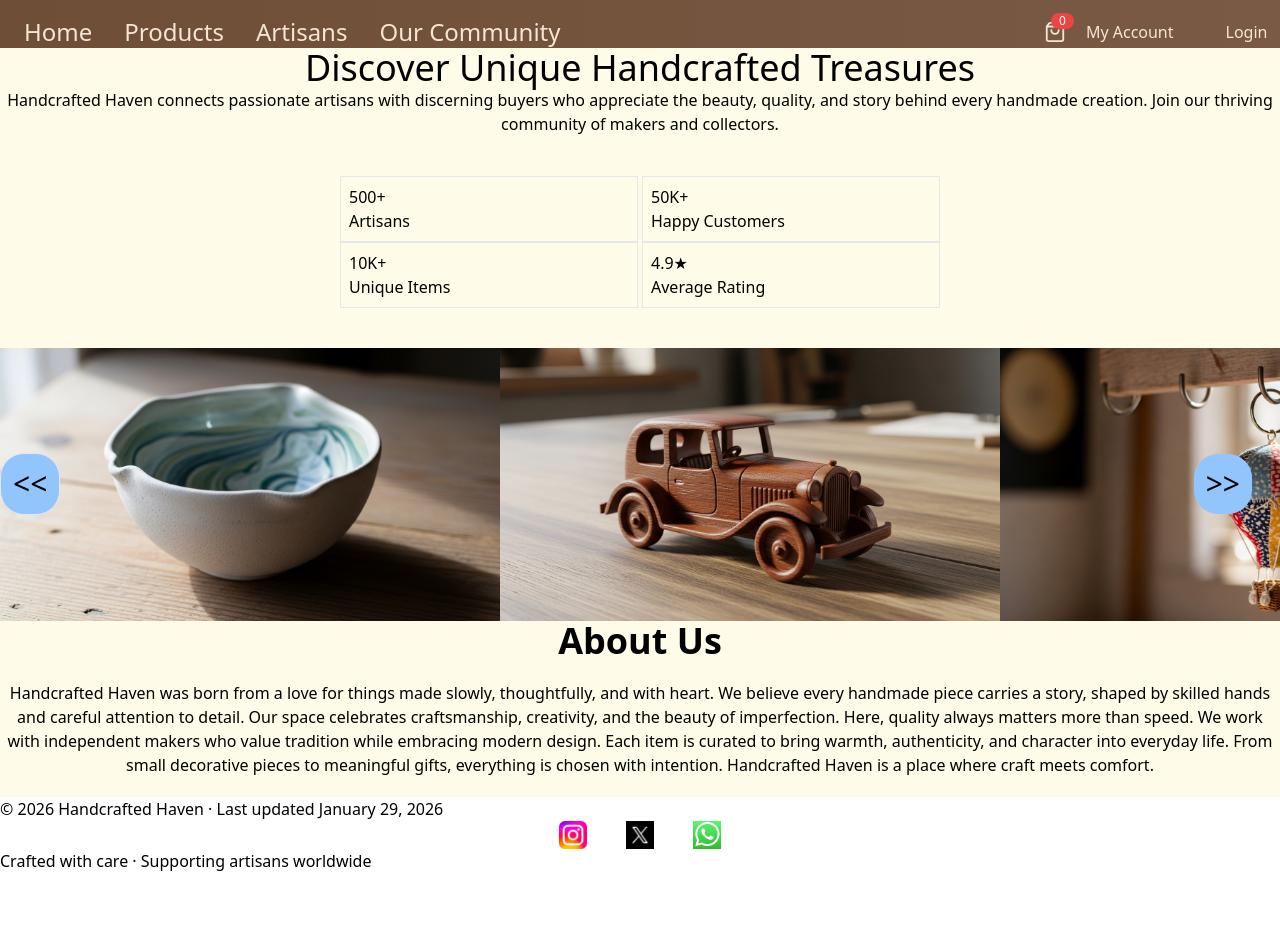
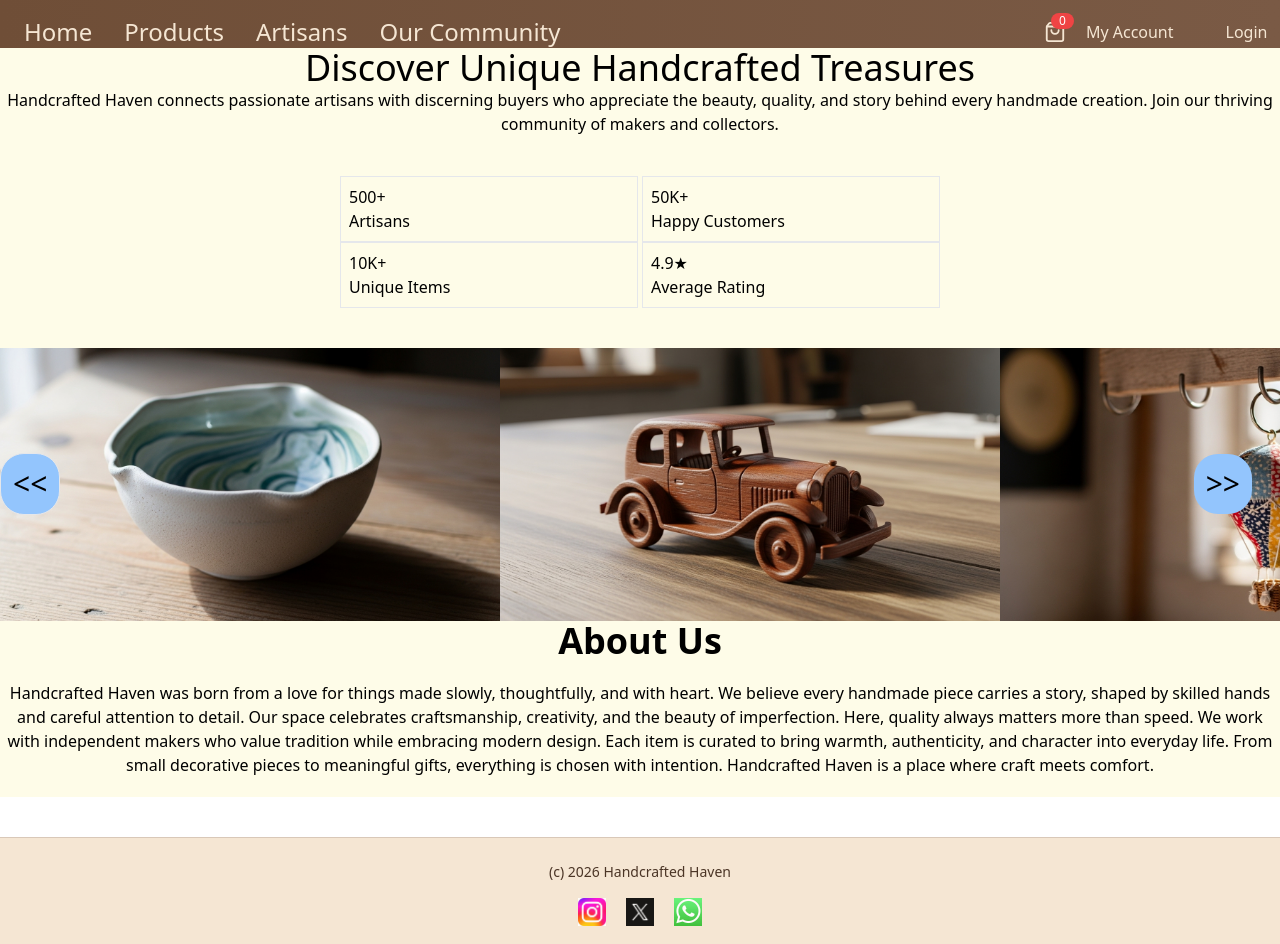
Before and after one commit to bruninrko123/handcrafted-haven-project, a Next.js app in the folder handcrafted-haven/handcrafted-haven/: page / in a window 1280 px wide. Shown: the top 944 px of the page. Before the commit the page ends 873 px from the top, so only its background shows below. Built offline with nearby package versions, Linux system fonts and the light colour scheme; no server answers; the database is empty.

Commit message:
Styled the footer for all pages.

```diff
--- a/handcrafted-haven/handcrafted-haven/src/app/ui/footer.tsx
+++ b/handcrafted-haven/handcrafted-haven/src/app/ui/footer.tsx
@@ -1,24 +1,19 @@
 import Image from "next/image";
 
 export default function Footer() {
-  const buildDate = new Date().toLocaleDateString("en-US", {
-    year: "numeric",
-    month: "long",
-    day: "numeric",
-  });
+  const currentYear = new Date().getFullYear();
 
   return (
-    <footer>
+    <footer className="mt-10 border-t border-[#d9c8b8] bg-[#f5e6d3] text-[#4b3526]">
+      <div className="mx-auto flex w-full max-w-7xl flex-col items-center gap-4 px-6 py-6">
+        <p className="text-sm font-medium">(c) {currentYear} Handcrafted Haven</p>
 
-
-        <div>
-
-          <p>
-            © {new Date().getFullYear()} Handcrafted Haven · Last updated {buildDate}
-          </p>
-
-          <div className="flex justify-self-center justify-around w-[200px]">
-            <a href="#" aria-label="Instagram">
+        <div className="flex items-center gap-5">
+          <a
+            href="#"
+            aria-label="Instagram"
+            className="opacity-90 transition hover:opacity-100"
+          >
             <Image
               alt="Instagram icon"
               src="/icons/instagram.png"
@@ -27,30 +22,27 @@
             />
           </a>
 
-            <a href="#" aria-label="X / Twitter">
-              <Image
-                alt="X icon"
-                src="/icons/X.png"
-                width={28}
-                height={28}
-              />
+          <a
+            href="#"
+            aria-label="X / Twitter"
+            className="opacity-90 transition hover:opacity-100"
+          >
+            <Image alt="X icon" src="/icons/X.png" width={28} height={28} />
           </a>
 
-            <a href="#" aria-label="WhatsApp">
-              <Image
-                alt="WhatsApp icon"
-                src="/icons/whats.png"
-                width={28}
-                height={28}
-              />
+          <a
+            href="#"
+            aria-label="WhatsApp"
+            className="opacity-90 transition hover:opacity-100"
+          >
+            <Image alt="WhatsApp icon" src="/icons/whats.png" width={28} height={28} />
           </a>
         </div>
+
+        <p className="text-sm text-[#6b4f3f]">
+          Crafted with care. Supporting artisans worldwide.
+        </p>
       </div>
-
-        <div>
-          Crafted with care · Supporting artisans worldwide
-        </div>
-
     </footer>
   );
 }
```
Lines whose indentation alone changed are shown as unchanged.
